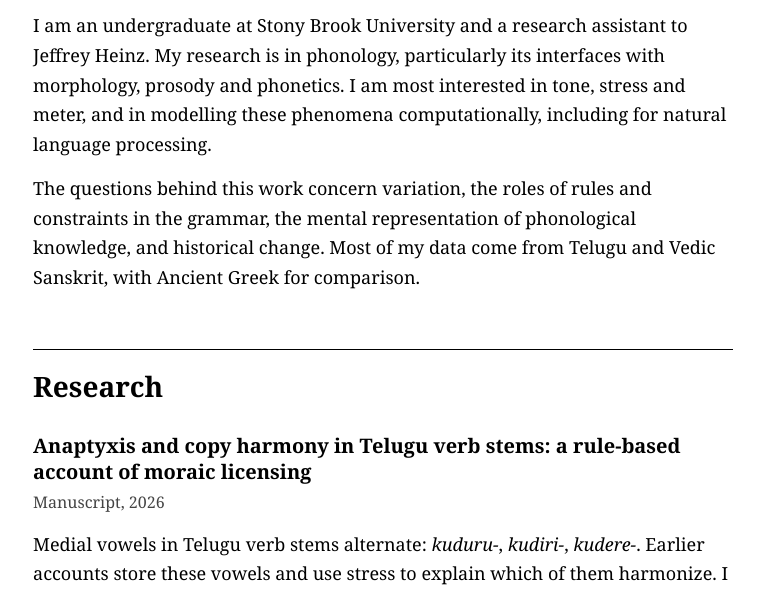
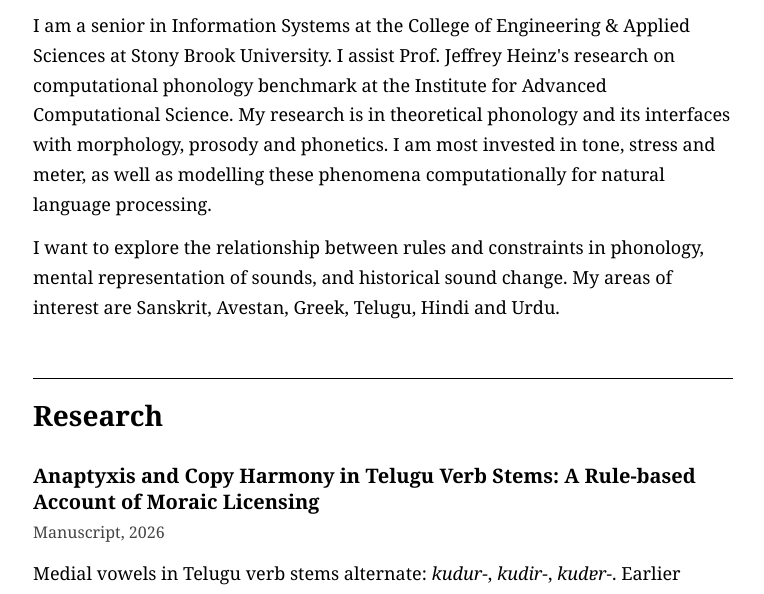
Before and after one commit to KoushikVaddi/KoushikVaddi.github.io, a plain HTML site: page index.html in a window 1280 px wide. Shown: the part 204-798 px from the top of the page, without its empty margins (257-1021 px from the left). Drawn offline with Linux system fonts and the light colour scheme; a web font is replaced by a local one.

Commit message:
Revise personal and research description in index.html
Updated personal description and research interests for clarity and detail.

```diff
--- a/index.html
+++ b/index.html
@@ -89,17 +89,17 @@ footer{border-top:1px solid #000;margin-top:56px;padding-top:20px;padding-bottom
 <!-- Your photo: upload it as images/photo.jpg. If the file is missing, nothing shows. -->
 <img class="portrait" src="images/photo.jpg" alt="Koushik Vaddi" onerror="this.remove()">
 
-<p>I am an undergraduate at Stony Brook University and a research assistant to Jeffrey Heinz. My research is in phonology, particularly its interfaces with morphology, prosody and phonetics. I am most interested in tone, stress and meter, and in modelling these phenomena computationally, including for natural language processing.</p>
+<p>I am a senior in Information Systems at the College of Engineering & Applied Sciences at Stony Brook University. I assist Prof. Jeffrey Heinz's research on computational phonology benchmark at the Institute for Advanced Computational Science. My research is in theoretical phonology and its interfaces with morphology, prosody and phonetics. I am most invested in tone, stress and meter, as well as modelling these phenomena computationally for natural language processing.</p>
 
-<p>The questions behind this work concern variation, the roles of rules and constraints in the grammar, the mental representation of phonological knowledge, and historical change. Most of my data come from Telugu and Vedic Sanskrit, with Ancient Greek for comparison.</p>
+<p>I want to explore the relationship between rules and constraints in phonology, mental representation of sounds, and historical sound change. My areas of interest are Sanskrit, Avestan, Greek, Telugu, Hindi and Urdu.</p>
 
 
 <section id="research">
 <h2>Research</h2>
 
-<h3>Anaptyxis and copy harmony in Telugu verb stems: a rule-based account of moraic licensing</h3>
+<h3>Anaptyxis and Copy Harmony in Telugu Verb Stems: A Rule-based Account of Moraic Licensing</h3>
 <p class="small">Manuscript, 2026</p>
-<p>Medial vowels in Telugu verb stems alternate: <i>kuduru-</i>, <i>kudiri-</i>, <i>kudere-</i>. Earlier accounts store these vowels and use stress to explain which of them harmonize. I argue that they are not stored at all. The roots are consonant clusters, syllabification leaves stray the consonants that can't be licensed as moraic codas, anaptyxis gives each one a monomoraic vowel, and copy harmony gives those vowels, and only those, the quality of a following short <i>i</i> or <i>e</i>. The account predicts that variants of a word differ in syllable count but not mora count. Each rule is classified as input or output strictly local, and the full grammar is implemented and tested on 70 forms.</p>
+<p>Medial vowels in Telugu verb stems alternate: <i>kudur-</i>, <i>kudir-</i>, <i>kudɐr-</i>. Earlier accounts store these alternating vowels and use stress to contextualize the harmony. I argue that they are not stored at all. The roots are consonant clusters, syllabification leaves stray the consonants that can't be licensed as moraic codas, anaptyxis gives each one a monomoraic vowel, and copy harmony gives those vowels, and only those, the quality of a following short <i>i</i> or <i>e</i>. The account predicts that variants of a word differ in syllable count but not mora count. Each rule is classified as input or output strictly local, and the full grammar is implemented and tested on 70 forms.</p>
 <!-- Add the PDF only once Prof. Heinz has signed off on the version to share. -->
 <p><a href="papers/vaddi-telugu-anaptyxis.pdf">Paper (PDF)</a> · <a href="https://github.com/koushikkvofficial">Pynini implementation</a></p>
 
```
